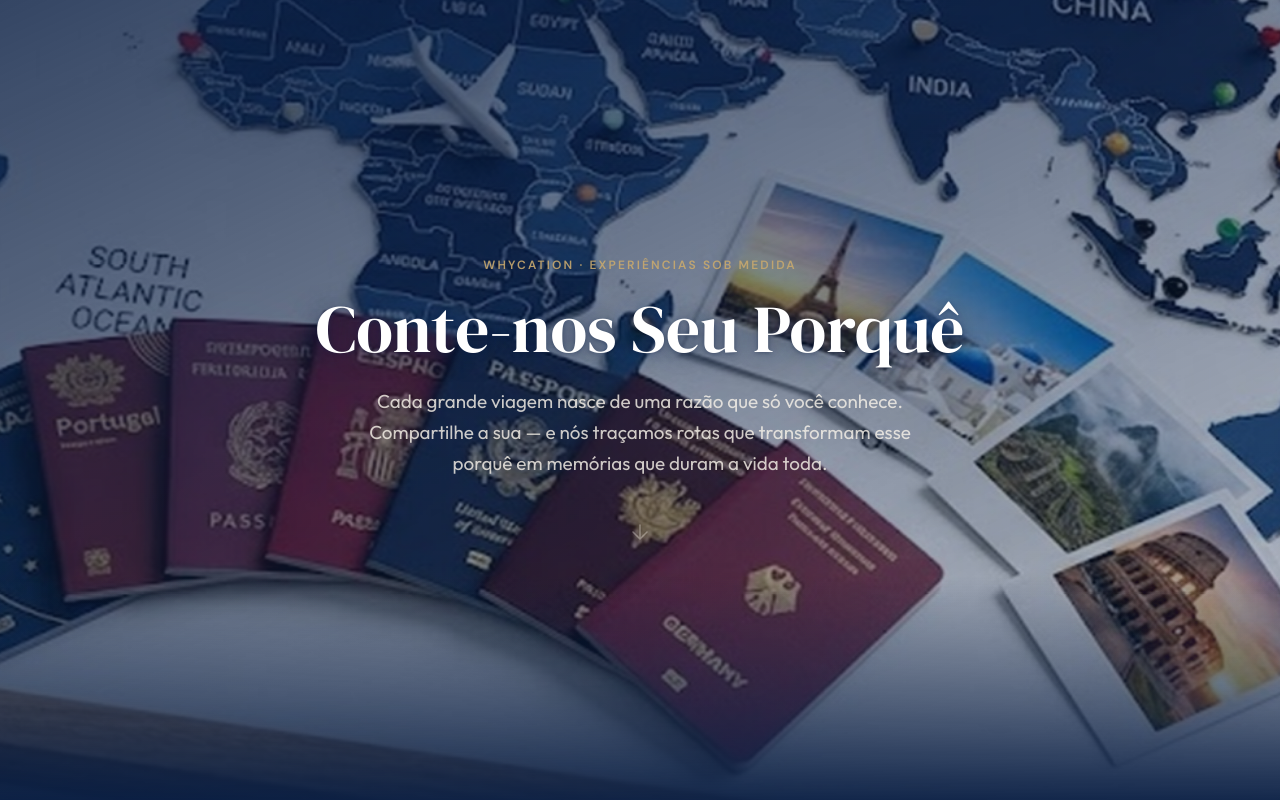
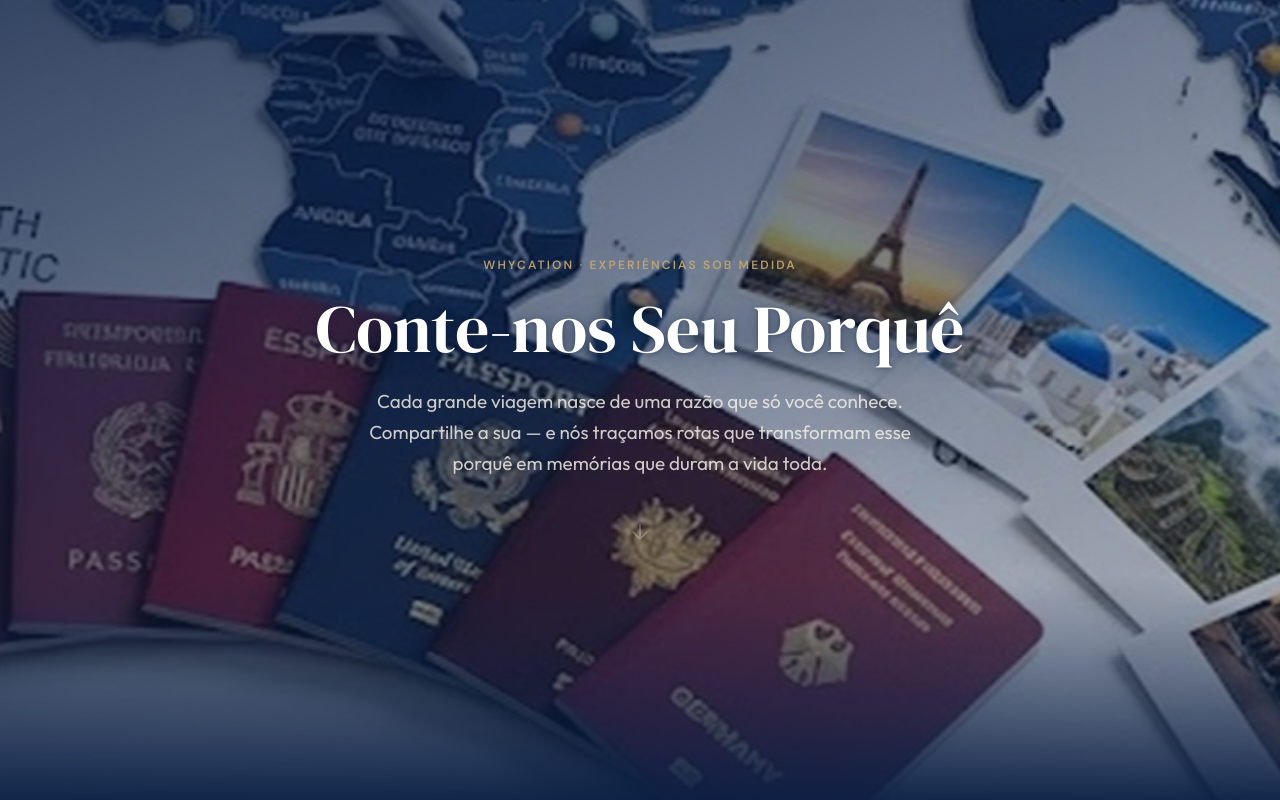
Before and after one commit to m7kx/vivair-website, a Next.js app: page /contato in a window 1280 px wide. Shown: the top 800 px of the page. Built offline with nearby package versions, Linux system fonts and the light colour scheme.

Commit message:
fix(ContactHero): zoom in no mapa-mundi — Ken Burns parte de 1.35x
- scale [1, 1.10, 1] -> [1.35, 1.45, 1.35]: base 35% mais aproximado para mostrar detalhes do mapa
- Ken Burns 10% de variacao mantido sobre o novo base zoom
- objectPosition e parallax inalterados

```diff
--- a/src/components/ContactHero.tsx
+++ b/src/components/ContactHero.tsx
@@ -40,11 +40,11 @@ export default function ContactHero() {
           y: heroY,
         }}
       >
-        {/* Ken Burns 10% zoom */}
+        {/* Ken Burns: base 1.35x para mostrar detalhes do mapa, oscila +10% */}
         <motion.div
-          animate={{ scale: [1, 1.10, 1] }}
+          animate={{ scale: [1.35, 1.45, 1.35] }}
           transition={{ duration: 8, repeat: Infinity, ease: "easeInOut" }}
-          style={{ width: "100%", height: "100%" }}
+          style={{ width: "100%", height: "100%", transformOrigin: "center center" }}
         >
           <Image
             src="/contato-hero.jpg"
```
